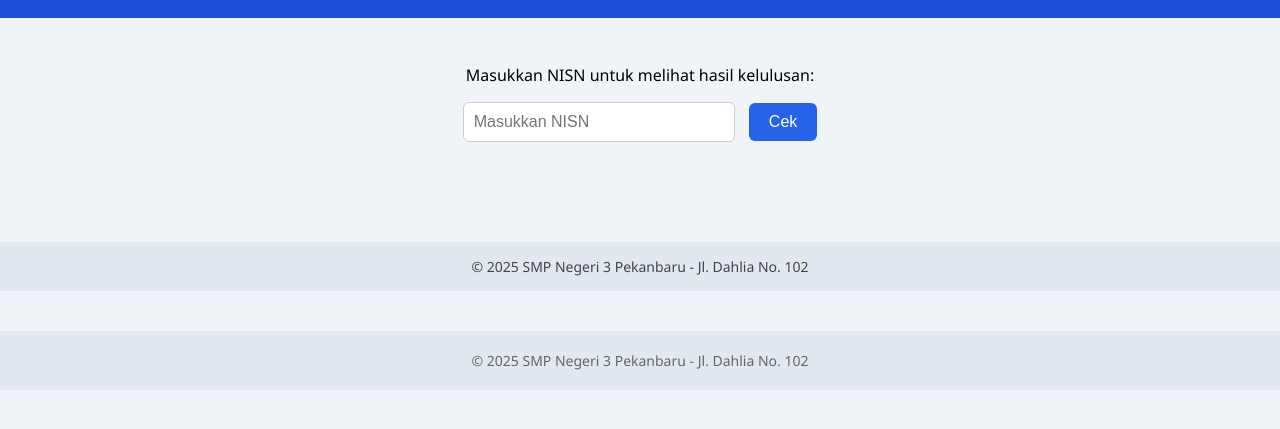
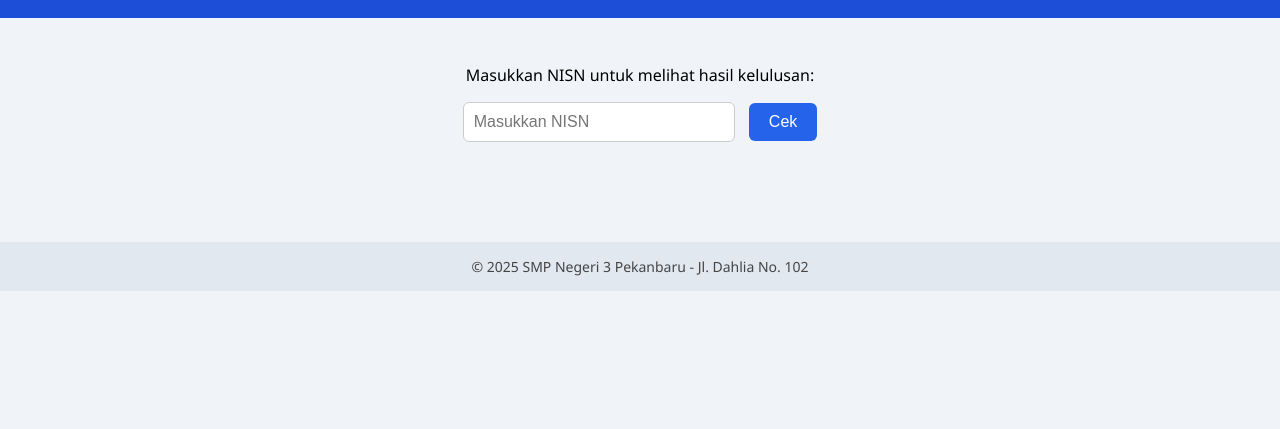
Before and after one commit to efendibinselim/PENGUMUMAN-KELULUSAN, a plain HTML site: page Index.html in a window 1280 px wide. Shown: the part 289-718 px from the top of the page. Drawn offline with nearby package versions, Linux system fonts and the light colour scheme; no server answers.

Commit message:
Update Index.html

```diff
--- a/Index.html
+++ b/Index.html
@@ -162,8 +162,5 @@
     }
   </script>
   <script src="https://cdn.jsdelivr.net/npm/canvas-confetti@1.6.0/dist/confetti.browser.min.js"></script>
-  <footer style="text-align: center; padding: 20px 0; font-size: 14px; color: #666;">
-  &copy; 2025 SMP Negeri 3 Pekanbaru - Jl. Dahlia No. 102
-</footer>
 </body>
 </html>
```
